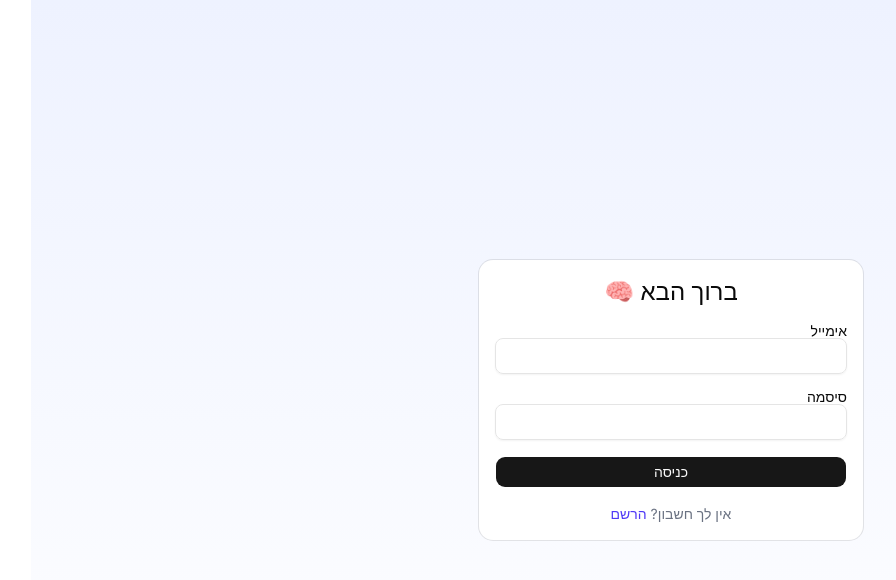
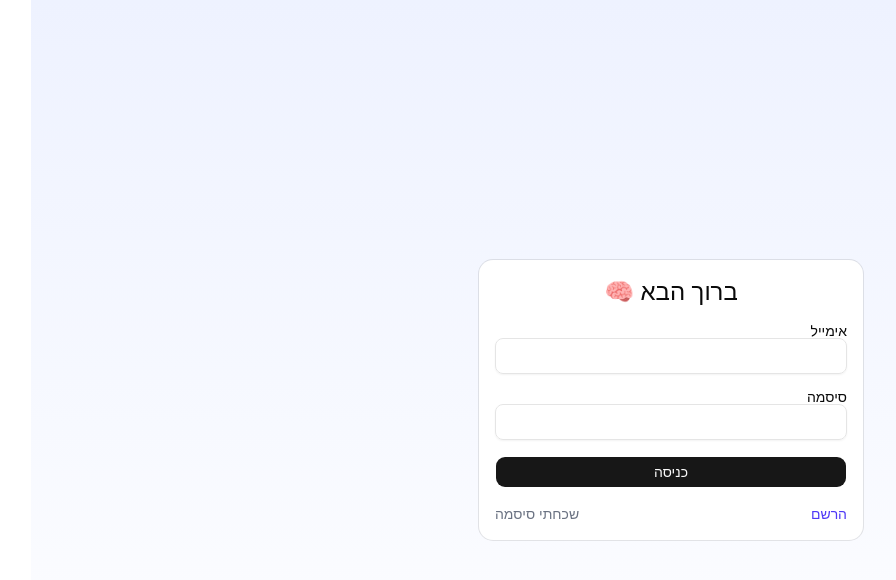
Before and after one commit to yoadyanko-arch/challenge, a Next.js app in the folder iq platform/: page /login in a window 1280 px wide. Shown: the top 580 px of the page, without its empty margins (0-896 px from the left). Built offline with nearby package versions, Linux system fonts and the light colour scheme; no server answers.

Commit message:
feat: add forgot password to login page

```diff
--- a/iq platform/app/(auth)/login/page.tsx
+++ b/iq platform/app/(auth)/login/page.tsx
@@ -12,6 +12,7 @@ export default function LoginPage() {
   const [email, setEmail] = useState('')
   const [password, setPassword] = useState('')
   const [error, setError] = useState('')
+  const [info, setInfo] = useState('')
   const [loading, setLoading] = useState(false)
   const router = useRouter()
   const supabase = createClient()
@@ -24,6 +25,17 @@ export default function LoginPage() {
     if (error) { setError(error.message); setLoading(false); return }
     router.push('/feed')
     router.refresh()
+  }
+
+  async function handleForgotPassword() {
+    if (!email) { setError('הכנס אימייל תחילה'); return }
+    setLoading(true)
+    const { error } = await supabase.auth.resetPasswordForEmail(email, {
+      redirectTo: `${window.location.origin}/reset-password`,
+    })
+    setLoading(false)
+    if (error) { setError(error.message); return }
+    setInfo('נשלח מייל לאיפוס סיסמה — בדוק את תיבת הדואר שלך')
   }
 
   return (
@@ -42,13 +54,16 @@ export default function LoginPage() {
             <Input id="password" type="password" value={password} onChange={e => setPassword(e.target.value)} required />
           </div>
           {error && <p className="text-red-500 text-sm">{error}</p>}
+          {info && <p className="text-green-600 text-sm">{info}</p>}
           <Button type="submit" className="w-full" disabled={loading}>
             {loading ? 'נכנס...' : 'כניסה'}
           </Button>
-          <p className="text-center text-sm text-gray-500">
-            אין לך חשבון?{' '}
+          <div className="flex justify-between text-sm text-gray-500">
             <Link href="/register" className="text-indigo-600 hover:underline">הרשם</Link>
-          </p>
+            <button type="button" onClick={handleForgotPassword} className="hover:underline">
+              שכחתי סיסמה
+            </button>
+          </div>
         </form>
       </CardContent>
     </Card>
```
